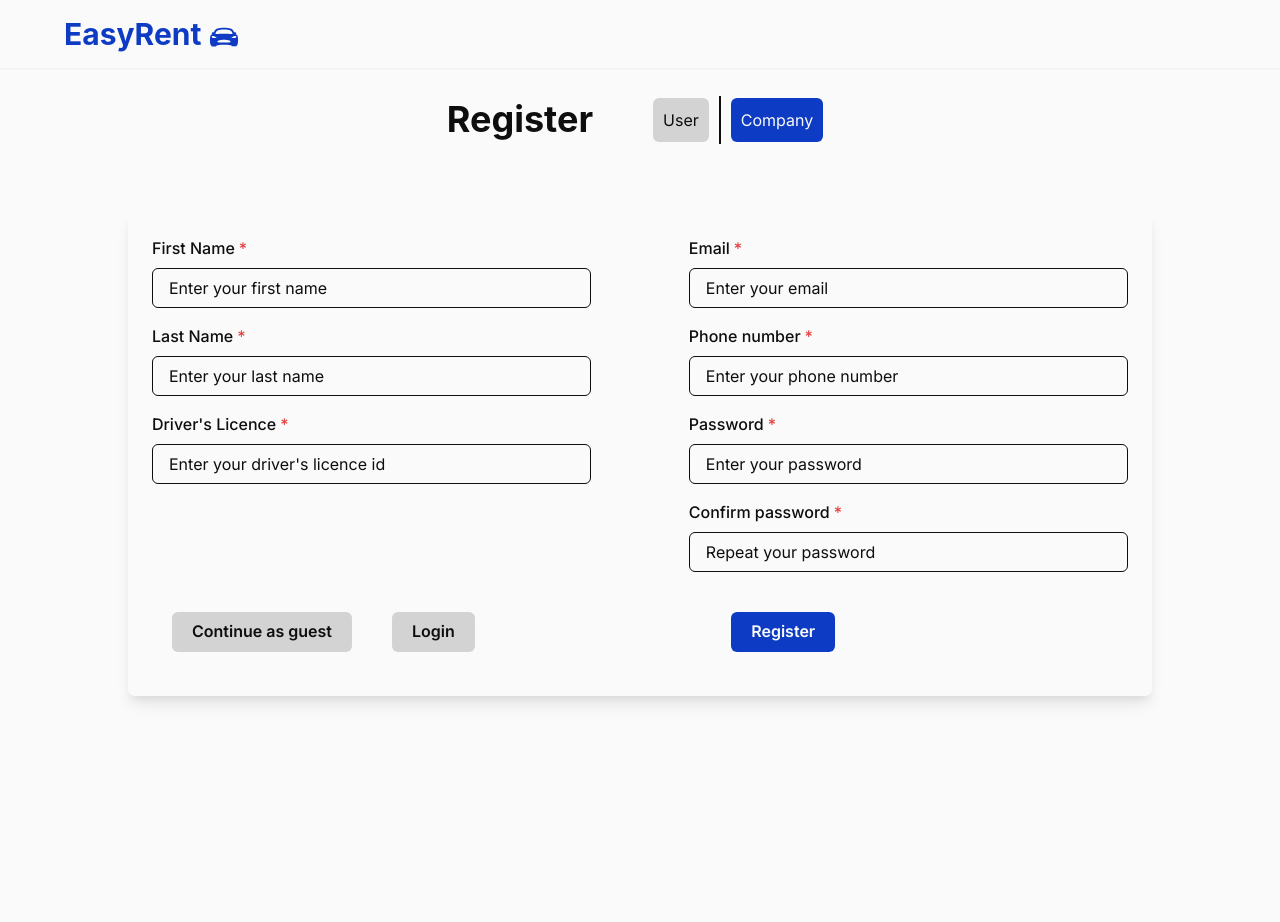
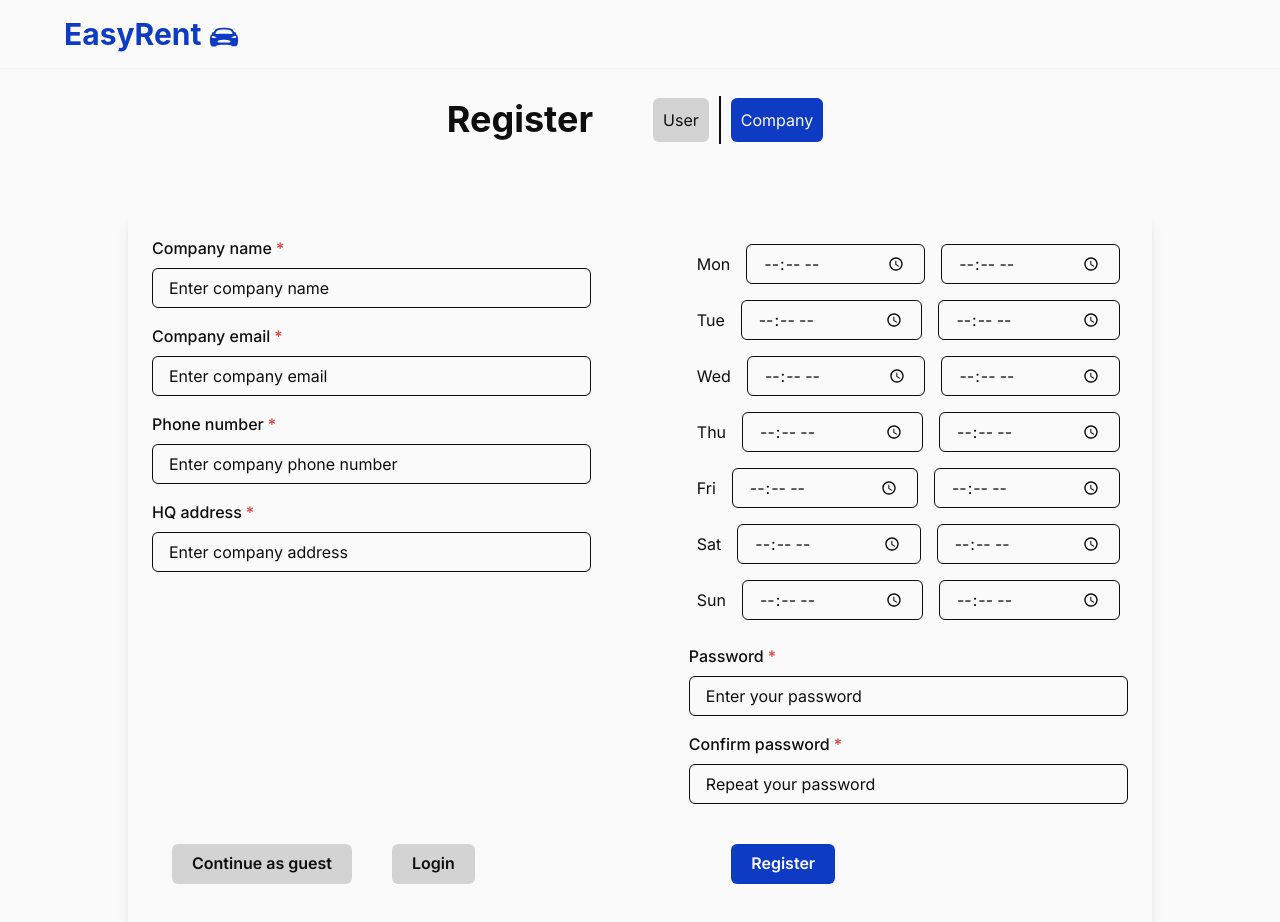
Before and after one commit to Ivan-Dujmic/EasyRent, a Next.js app in the folder Front/: page /register/company in a window 1280 px wide. Shown: the top 922 px of the page. Before the commit the page ends 800 px from the top, so only its background shows below. Built offline with nearby package versions, Linux system fonts and the light colour scheme.

Commit message:
poroba login forme (ne radi)

```diff
--- a/Front/package.json
+++ b/Front/package.json
@@ -15,6 +15,7 @@
     "@chakra-ui/react": "^2.8.2",
     "@emotion/react": "^11.11.4",
     "@emotion/styled": "^11.11.5",
+    "@hookform/resolvers": "^3.9.1",
     "framer-motion": "^11.11.11",
     "next": "^15.0.3",
     "react": "^18",
--- a/Front/src/app/(auth)/register/company/page.tsx
+++ b/Front/src/app/(auth)/register/company/page.tsx
@@ -1,5 +1,5 @@
 import {Box, Button, FormControl, FormLabel, Input, Heading, VStack, Flex, Spacer} from '@chakra-ui/react';
-
+import WorkingHoursForm from '@/components/shared/auth/WorkingHoursForm';
 
 export default function HomePage() {
   const suppButtons = {
@@ -30,52 +30,44 @@ export default function HomePage() {
           <Flex justifyContent="space-between">
             <VStack spacing="4" w="45%">
               <FormControl isRequired>
-              <FormLabel>First Name</FormLabel>
+                  <FormLabel>Company name</FormLabel>
                   <Input
                     type="text"
                     name="name"
-                placeholder="Enter your first name"
+                    placeholder="Enter company name"
                   />
               </FormControl>
 
               <FormControl isRequired>
-              <FormLabel>Last Name</FormLabel>
-              <Input
-                type='text'
-                name="surname"
-                placeholder="Enter your last name"
-              />
-            </FormControl>
-
-            <FormControl isRequired>
-              <FormLabel>Driver's Licence</FormLabel>
+                <FormLabel>Company email</FormLabel>
                 <Input
                   type="email"
                   name="email"
-                placeholder="Enter your driver's licence id"
-              />
-            </FormControl>
-            </VStack>
-
-            <VStack spacing="4" w="45%">
-            <FormControl isRequired>
-              <FormLabel>Email</FormLabel>
-              <Input
-                type="email"
-                name="email"
-                placeholder="Enter your email"
+                  placeholder="Enter company email"
                 />
               </FormControl>
 
               <FormControl isRequired>
                 <FormLabel>Phone number</FormLabel>
                 <Input
-                type="email"
-                name="email"
-                placeholder="Enter your phone number"
+                  type="tel"
+                  name="tel"
+                  placeholder="Enter company phone number"
                 />
               </FormControl>
 
+              <FormControl isRequired>
+                <FormLabel>HQ address</FormLabel>
+                <Input
+                  type="text"
+                  name="address"
+                  placeholder="Enter company address"
+                />
+              </FormControl>
+            </VStack>
+
+            <VStack spacing="4" w="45%">
+              <WorkingHoursForm />
               <FormControl isRequired>
                 <FormLabel>Password</FormLabel>
                 <Input
--- /dev/null
+++ b/Front/src/components/shared/auth/WorkingHoursForm.tsx
@@ -0,0 +1,106 @@
+import { Box, Text, Flex, useColorModeValue, Heading, transition, VStack,FormControl, Input } from '@chakra-ui/react';
+
+export default function WorkingHoursForm() {
+    const margins = {m:2}
+  return (
+    <VStack width={"full"} gap={0} alignItems={'end'}>
+        <Flex justifyContent={"space-evenly"} alignItems={"center"} width={"full"}>
+            <Text  textAlign={"center"} sx={margins}>
+                Mon
+            </Text>
+            <Input
+                type='time'
+                sx={margins}
+            />
+            <Input
+                type='time'
+                sx={margins}
+            />
+        </Flex>
+
+        <Flex justifyContent={"space-evenly"} alignItems={"center"} width={"full"}>
+            <Text  textAlign={"center"} sx={margins}>
+                Tue
+            </Text>
+            <Input
+                type='time'
+                sx={margins}
+            />
+            <Input
+                type='time'
+                sx={margins}
+            />
+        </Flex>
+
+        <Flex justifyContent={"space-evenly"} alignItems={"center"} width={"full"}>
+            <Text  textAlign={"center"} sx={margins}>
+                Wed
+            </Text>
+            <Input
+                type='time'
+                sx={margins}
+            />
+            <Input
+                type='time'
+                sx={margins}
+            />
+        </Flex>
+
+        <Flex justifyContent={"space-evenly"} alignItems={"center"} width={"full"}>
+            <Text  textAlign={"center"} sx={margins}>
+                Thu
+            </Text>
+            <Input
+                type='time'
+                sx={margins}
+            />
+            <Input
+                type='time'
+                sx={margins}
+            />
+        </Flex>
+
+        <Flex justifyContent={"space-evenly"} alignItems={"center"} width={"full"}>
+            <Text  textAlign={"center"} sx={margins}>
+                Fri
+            </Text>
+            <Input
+                type='time'
+                sx={margins}
+            />
+            <Input
+                type='time'
+                sx={margins}
+            />
+        </Flex>
+
+        <Flex justifyContent={"space-evenly"} alignItems={"center"} width={"full"}>
+            <Text  textAlign={"center"} sx={margins}>
+                Sat
+            </Text>
+            <Input
+                type='time'
+                sx={margins}
+            />
+            <Input
+                type='time'
+                sx={margins}
+            />
+        </Flex>
+
+        <Flex justifyContent={"space-evenly"} alignItems={"center"} width={"full"}>
+            <Text  textAlign={"center"} sx={margins}>
+                Sun
+            </Text>
+            <Input
+                type='time'
+                sx={margins}
+            />
+            <Input
+                type='time'
+                sx={margins}
+            />
+        </Flex>
+    </VStack>
+  )
+}
```
Also changed, not shown: Front/src/app/(auth)/login/page.tsx (+40 -12 lines), Front/src/app/(auth)/register/user/page.tsx (+5 -5 lines), 1 other file (tests, documents, lock files or other folders). Lines whose indentation alone changed are shown as unchanged.
